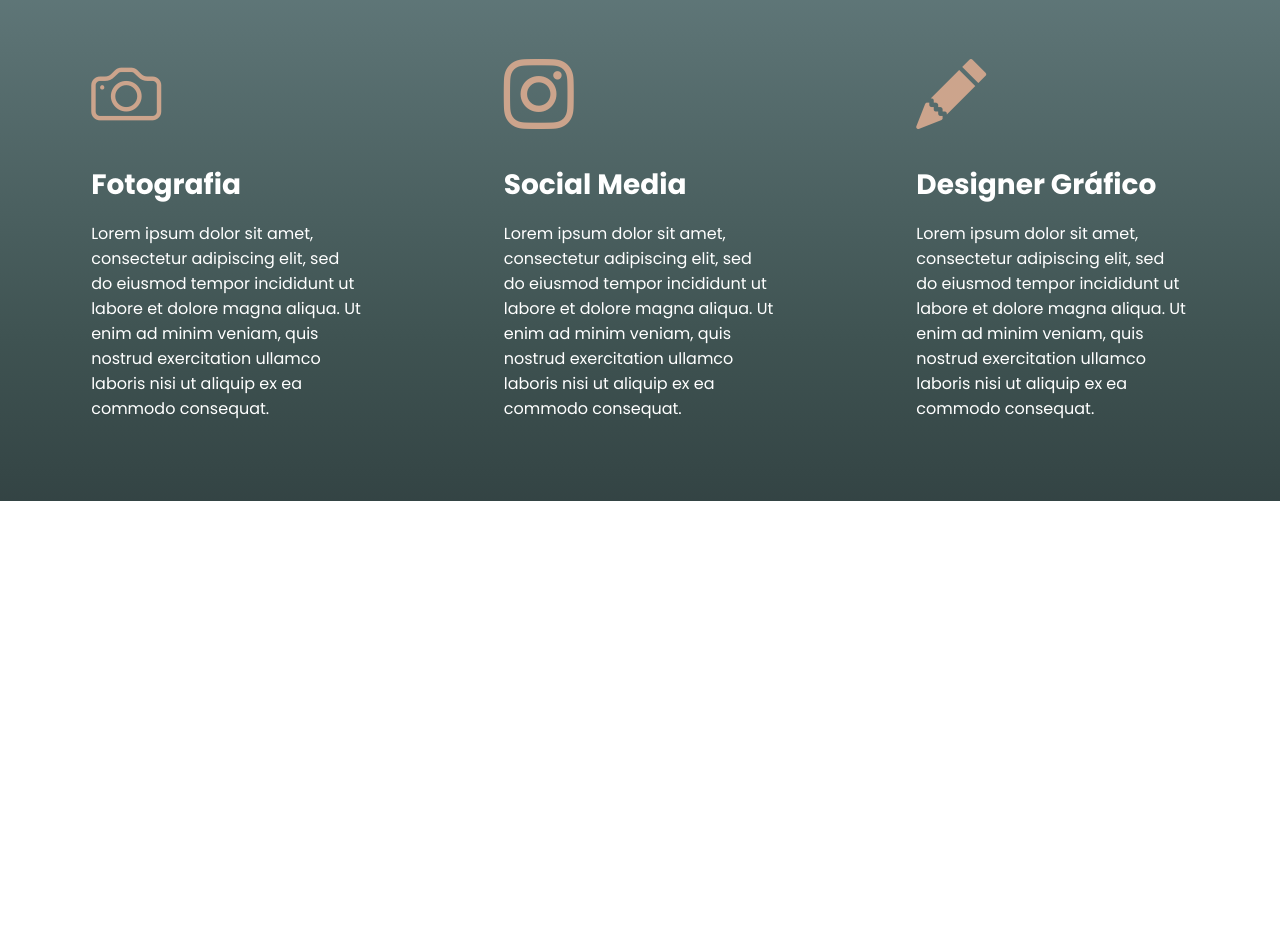
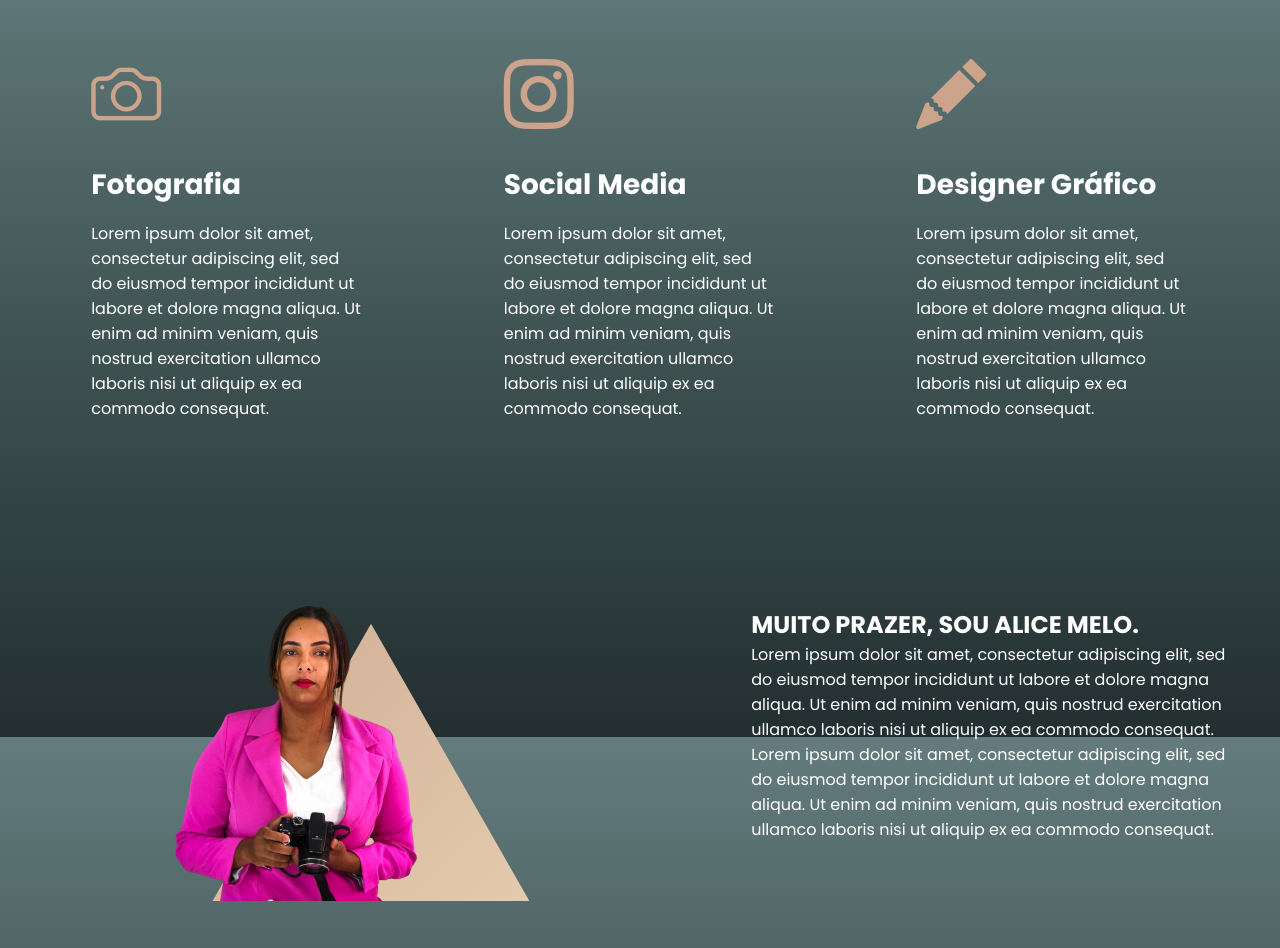
Before and after one commit to Gil4567/portif-lio-alice-melo, a plain HTML site: page index.html in a window 1280 px wide. Shown: the part 863-1811 px from the top of the page. Before the commit the page ends 1364 px from the top, so only its background shows below. Drawn offline with nearby package versions, Linux system fonts and the light colour scheme.

Commit message:
terceiro commit

```diff
--- a/index.html
+++ b/index.html
@@ -89,6 +89,24 @@
                 </div><!--flex-->
             </div><!--interface-->
         </section><!--especialidades-->
+
+        <section class="sobre">
+            <div class="interface">
+                <div class="flex">
+                    <div class="img-sobre">
+                        <img src="logo/6.png" alt="">
+                    </div><!--img-sobre-->
+
+                    <div class="txt-sobre">
+                        <h2>MUITO PRAZER, <span>SOU ALICE MELO.</span></h2>
+                        <p>Lorem ipsum dolor sit amet, consectetur adipiscing elit, sed do eiusmod tempor incididunt ut labore et dolore magna aliqua. Ut enim ad minim veniam, quis nostrud exercitation ullamco laboris
+                        nisi ut aliquip ex ea commodo consequat.</p>
+                        <P>Lorem ipsum dolor sit amet, consectetur adipiscing elit, sed do eiusmod tempor incididunt ut labore et dolore magna aliqua. Ut enim ad minim veniam, quis nostrud exercitation ullamco laboris
+                        nisi ut aliquip ex ea commodo consequat.</P>
+                    </div><!--txt-sobre-->
+                </div><!--flex-->
+            </div><!--interface-->
+        </section><!--sobre-->
     </main>
 
 </body>
--- a/style.css
+++ b/style.css
@@ -155,3 +155,18 @@ section.especialidades .flex{
     font-size: 28px;
     margin: 15px 0;
 }
+
+/* ESTILO DO SOBRE */
+
+section.sobre{
+    padding: 40px 4%;
+}
+
+section.sobre .flex{
+    align-items: center;
+    gap: 60px;
+}
+
+.sobre .txt-sobre{
+    color: #fff;
+}
```
